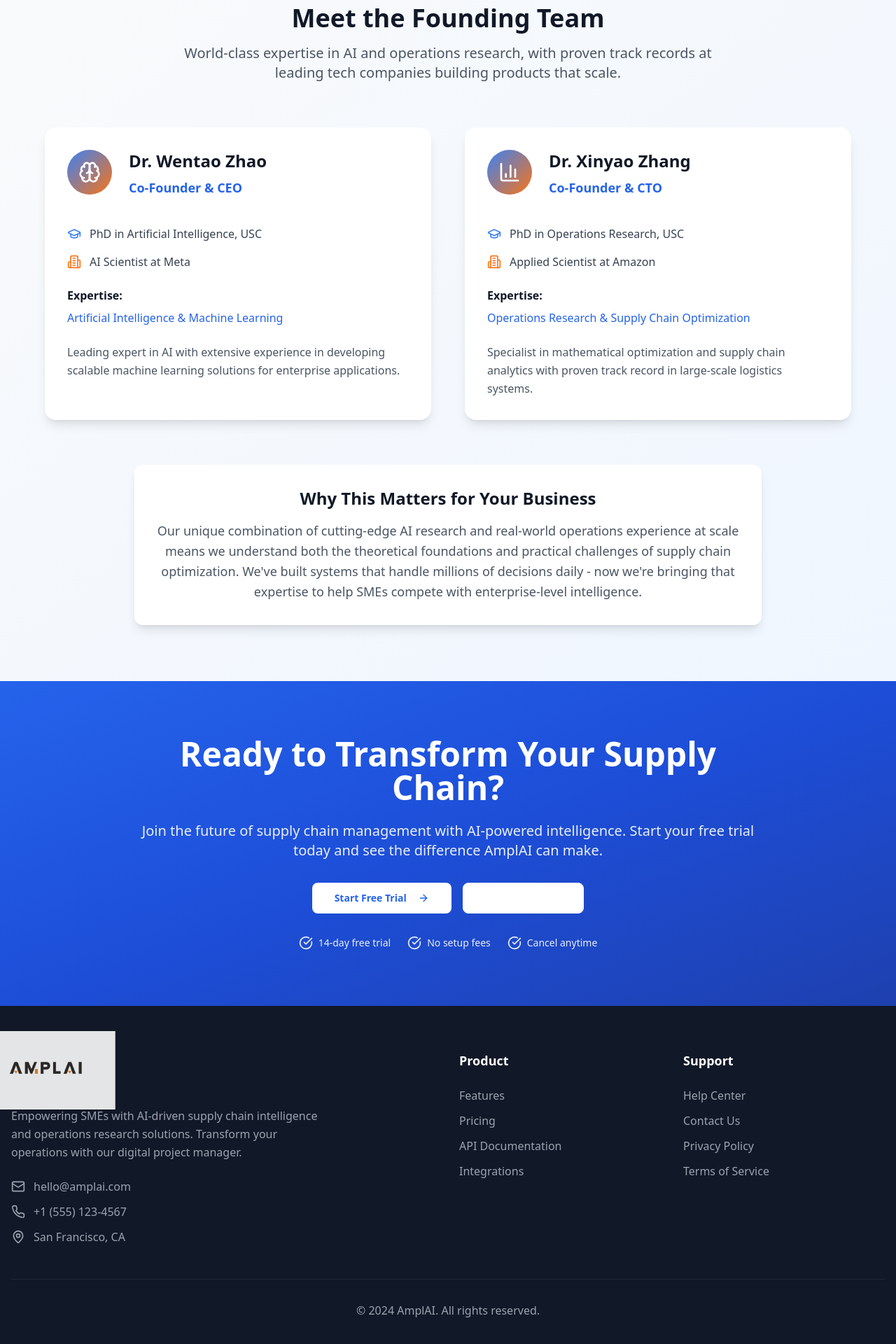
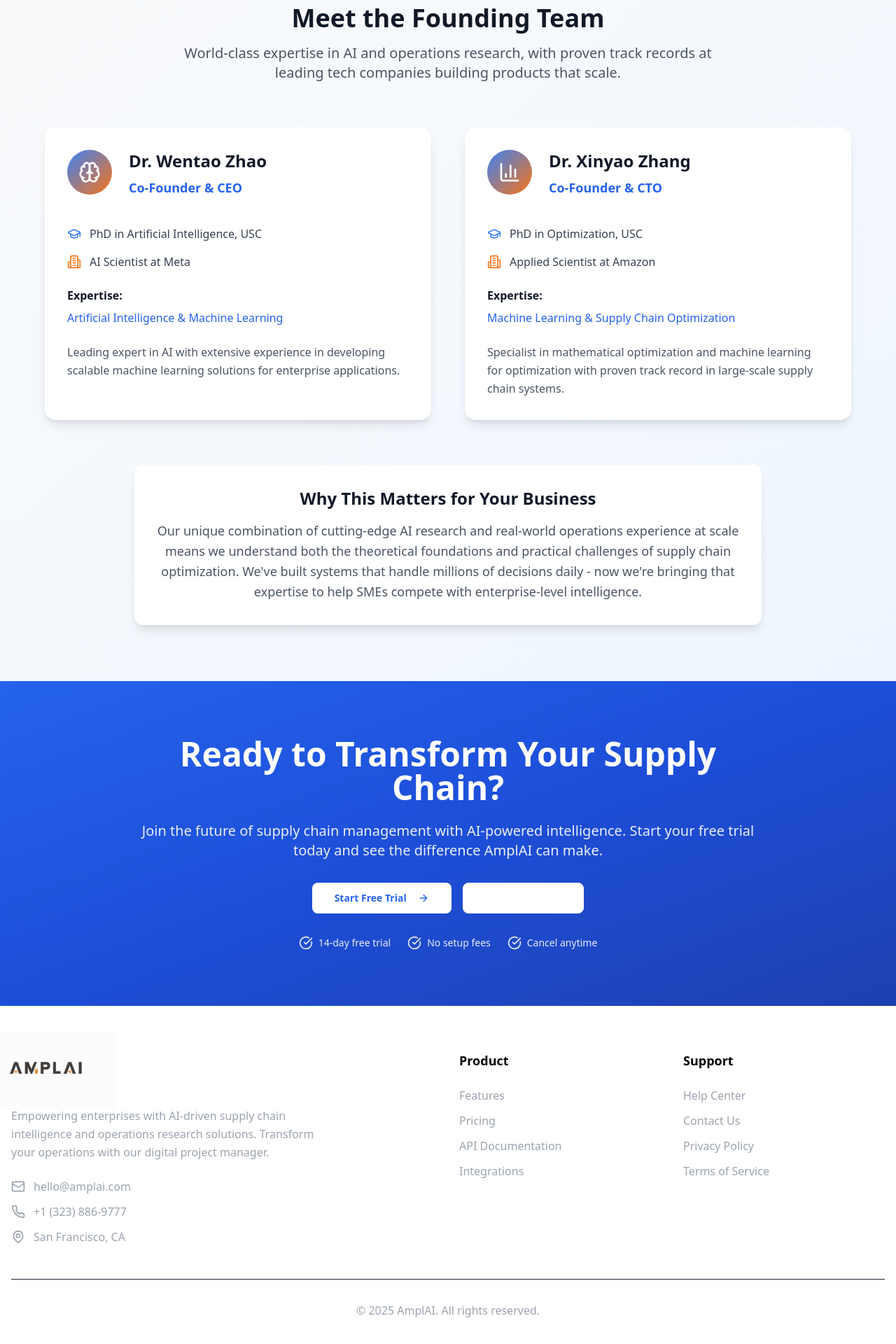
Before and after one commit to LoganZhao1997/amplai-supply-chain-ai, a React (Vite) app: page / in a window 1280 px wide. Shown: the part 2368-4288 px from the top of the page at 70% size. Built offline with nearby package versions, Linux system fonts and the light colour scheme.

Commit message:
Update UI components and Tailwind configuration
- Modified CTA, Footer, and Founders components
- Updated Tailwind configuration
- Updated package-lock.json dependencies

```diff
--- a/src/components/CTA.tsx
+++ b/src/components/CTA.tsx
@@ -21,7 +21,7 @@ export const CTA = () => {
               Start Free Trial
               <ArrowRight className="ml-2 h-5 w-5" />
             </Button>
-            <Button variant="outline" size="lg" className="border-white text-white hover:bg-white hover:text-blue-600 px-8 py-4 rounded-lg font-semibold transition-all duration-300">
+            <Button variant="outline" size="lg"   className="border-white text-blue px-8 py-4 rounded-lg font-semibold transition-all duration-300 hover:animation-color-shift hover:text-blue-600">
               Schedule Demo
             </Button>
           </div>
--- a/src/components/Footer.tsx
+++ b/src/components/Footer.tsx
@@ -4,7 +4,7 @@ import { Mail, Phone, MapPin } from "lucide-react";
 
 export const Footer = () => {
   return (
-    <footer className="bg-gray-900 text-white py-16">
+    <footer className="bg-white text-black py-16">
       <div className="container mx-auto px-4">
         <div className="grid lg:grid-cols-4 gap-8">
           {/* Company Info */}
@@ -15,7 +15,7 @@ export const Footer = () => {
               className="h-14 mb-6 transform scale-[2] opacity-90"
             />
             <p className="text-gray-400 mb-6 leading-relaxed max-w-md">
-              Empowering SMEs with AI-driven supply chain intelligence and operations research solutions.
+              Empowering enterprises with AI-driven supply chain intelligence and operations research solutions.
               Transform your operations with our digital project manager.
             </p>
             <div className="space-y-3">
@@ -25,7 +25,7 @@ export const Footer = () => {
               </div>
               <div className="flex items-center text-gray-400">
                 <Phone className="w-5 h-5 mr-3" />
-                +1 (555) 123-4567
+                +1 (323) 886-9777
               </div>
               <div className="flex items-center text-gray-400">
                 <MapPin className="w-5 h-5 mr-3" />
@@ -58,7 +58,7 @@ export const Footer = () => {
         </div>
 
         <div className="border-t border-gray-800 mt-12 pt-8 text-center text-gray-400">
-          <p>&copy; 2024 AmplAI. All rights reserved.</p>
+          <p>&copy; 2025 AmplAI. All rights reserved.</p>
         </div>
       </div>
     </footer>
--- a/src/components/Founders.tsx
+++ b/src/components/Founders.tsx
@@ -15,10 +15,10 @@ const founders = [
   {
     name: "Dr. Xinyao Zhang",
     role: "Co-Founder & CTO",
-    education: "PhD in Operations Research, USC",
+    education: "PhD in Optimization, USC",
     experience: "Applied Scientist at Amazon",
-    expertise: "Operations Research & Supply Chain Optimization",
-    description: "Specialist in mathematical optimization and supply chain analytics with proven track record in large-scale logistics systems.",
+    expertise: "Machine Learning & Supply Chain Optimization",
+    description: "Specialist in mathematical optimization and machine learning for optimization with proven track record in large-scale supply chain systems.",
     icon: BarChart3
   }
 ];
--- a/tailwind.config.ts
+++ b/tailwind.config.ts
@@ -84,11 +84,16 @@ export default {
 					to: {
 						height: '0'
 					}
-				}
+				},
+				'color-shift': {
+					'0%, 100%': { backgroundColor: '#f97316' }, // orange-500
+					'50%': { backgroundColor: '#3b82f6' },       // blue-500
+				  },
 			},
 			animation: {
 				'accordion-down': 'accordion-down 0.2s ease-out',
-				'accordion-up': 'accordion-up 0.2s ease-out'
+				'accordion-up': 'accordion-up 0.2s ease-out',
+				'color-shift': 'color-shift 1.5s infinite ease-in-out',
 			}
 		}
 	},
```
Also changed, not shown: 1 other file (tests, documents, lock files or other folders).
